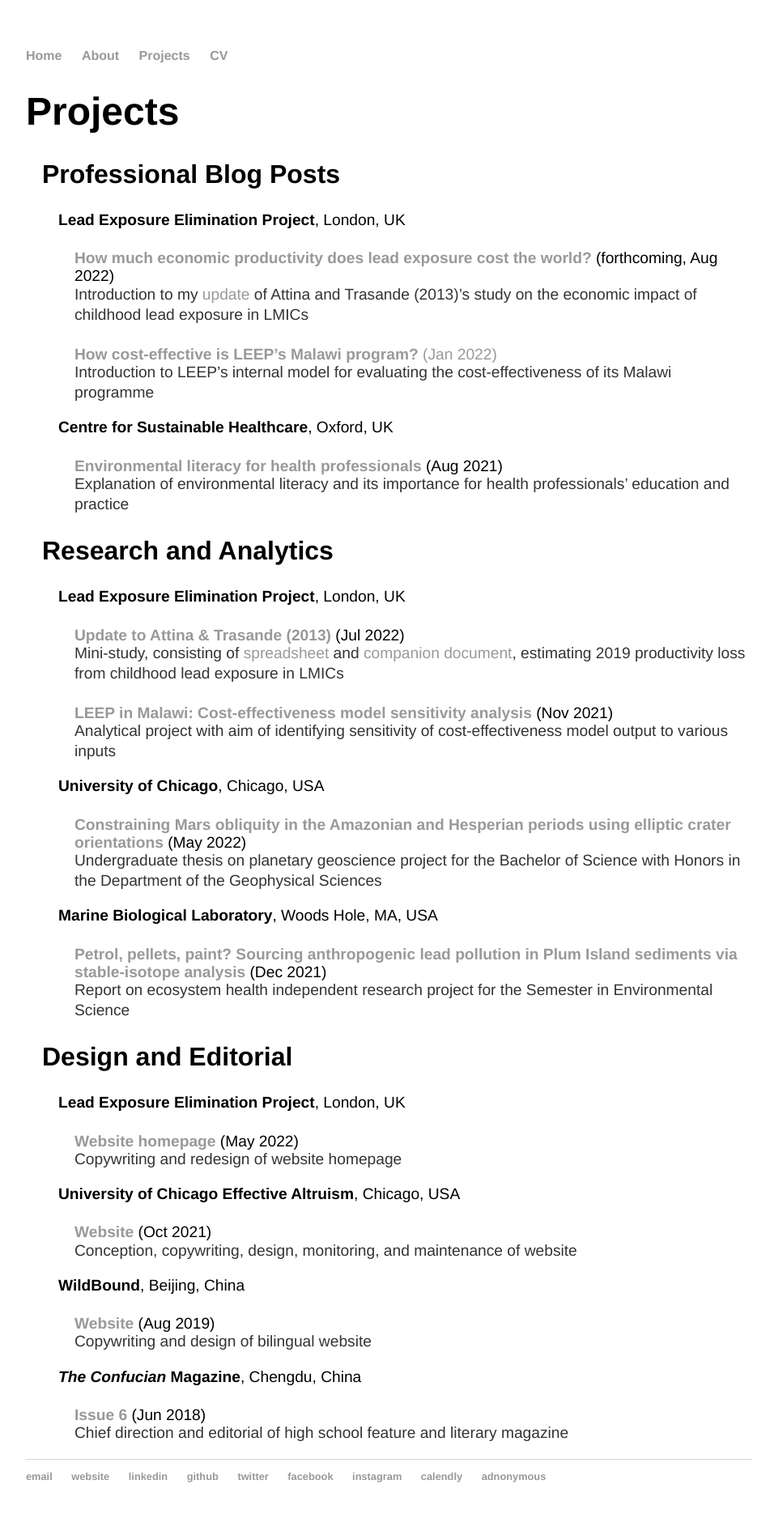
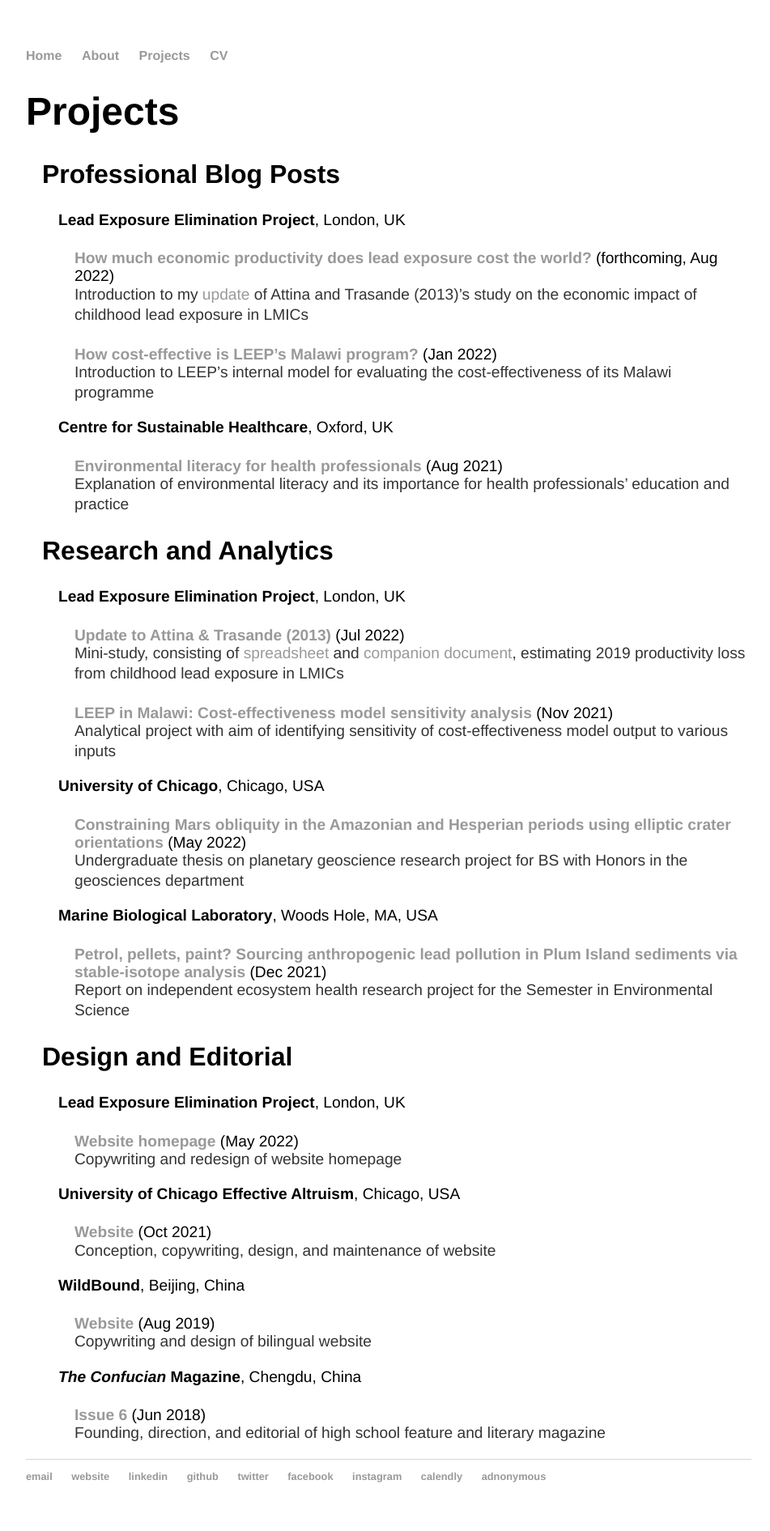
Before and after one commit to y-james-hu/y-james-hu.github.io, a Jekyll site: the page built from projects/index.html, in a window 1280 px wide. Shown: the whole page at 81% size, without its empty margins (160-1111 px from the left). Built offline with Jekyll 4.4.1, drawn with Linux system fonts in a browser that asks for light colours.

Commit message:
Update index.html

```diff
--- a/projects/index.html
+++ b/projects/index.html
@@ -11,7 +11,7 @@
       <h4 style="margin-left: 60px"><a href = "#">How much economic productivity does lead exposure cost the world?</a><span style="font-weight:normal"> (forthcoming, Aug 2022)</span></h4>
       <p style="margin-left: 60px">Introduction to my <a href = "#update">update</a> of Attina and Trasande (2013)’s study on the economic impact of childhood lead exposure in LMICs</p>
 
-      <h4 style="margin-left: 60px"><a href = "https://leadelimination.org/malawi_cost-effectiveness_intro/">How cost-effective is LEEP’s Malawi program?<span style="font-weight:normal"> (Jan 2022)</span></a></h4>
+      <h4 style="margin-left: 60px"><a href = "https://leadelimination.org/malawi_cost-effectiveness_intro/">How cost-effective is LEEP’s Malawi program?</a><span style="font-weight:normal"> (Jan 2022)</span></h4>
       <p style="margin-left: 60px">Introduction to LEEP’s internal model for evaluating the cost-effectiveness of its Malawi programme</p>
 
     <h3 style="margin-left: 40px">Centre for Sustainable Healthcare<span style="font-weight:normal">, Oxford, UK</span></p>
@@ -32,12 +32,12 @@
     <h3 style="margin-left: 40px">University of Chicago<span style="font-weight:normal">, Chicago, USA</span></h3>
 
       <h4 style="margin-left: 60px"><a href = "https://www.academia.edu/78676788/Constraining_Mars_obliquity_in_the_Amazonian_and_Hesperian_periods_using_elliptic_crater_orientations">Constraining Mars obliquity in the Amazonian and Hesperian periods using elliptic crater orientations</a><span style="font-weight:normal"> (May 2022)</span></h4>
-      <p style="margin-left: 60px">Undergraduate thesis on planetary geoscience project for the Bachelor of Science with Honors in the Department of the Geophysical Sciences</p>
+      <p style="margin-left: 60px">Undergraduate thesis on planetary geoscience research project for BS with Honors in the geosciences department</p>
 
     <h3 style="margin-left: 40px">Marine Biological Laboratory<span style="font-weight:normal">, Woods Hole, MA, USA</span></h3>
 
       <h4 style="margin-left: 60px"><a href = "https://www.academia.edu/71562182/Petrol_pellets_paint_Sourcing_anthropogenic_lead_pollution_in_Plum_Island_sediments_via_stable_isotope_analysis">Petrol, pellets, paint? Sourcing anthropogenic lead pollution in Plum Island sediments via stable-isotope analysis</a><span style="font-weight:normal"> (Dec 2021)</span></h4>
-      <p style="margin-left: 60px">Report on ecosystem health independent research project for the Semester in Environmental Science</p>
+      <p style="margin-left: 60px">Report on independent ecosystem health research project for the Semester in Environmental Science</p>
 
   <h2 style="margin-left: 20px">Design and Editorial</h2>
 
@@ -49,7 +49,7 @@
     <h3 style="margin-left: 40px">University of Chicago Effective Altruism<span style="font-weight:normal">, Chicago, USA</span></h3>
 
       <h4 style="margin-left: 60px"><a href = "https://www.uchicagoea.org/">Website</a><span style="font-weight:normal"> (Oct 2021)</span></h4>
-      <p style="margin-left: 60px">Conception, copywriting, design, monitoring, and maintenance of website</p>
+      <p style="margin-left: 60px">Conception, copywriting, design, and maintenance of website</p>
 
     <h3 style="margin-left: 40px">WildBound<span style="font-weight:normal">, Beijing, China</span></p>
 
@@ -59,4 +59,4 @@
     <h3 style="margin-left: 40px"><em>The Confucian</em> Magazine<span style="font-weight:normal">, Chengdu, China</span></p>
 
       <h4 style="margin-left: 60px"><a href = "https://drive.google.com/file/d/168CAySzIR9w_eM6OkbqTaDyydKuoHRqk/view">Issue 6</a><span style="font-weight:normal"> (Jun 2018)</span></h4>
-      <p style="margin-left: 60px">Chief direction and editorial of high school feature and literary magazine</p>
+      <p style="margin-left: 60px">Founding, direction, and editorial of high school feature and literary magazine</p>
```
